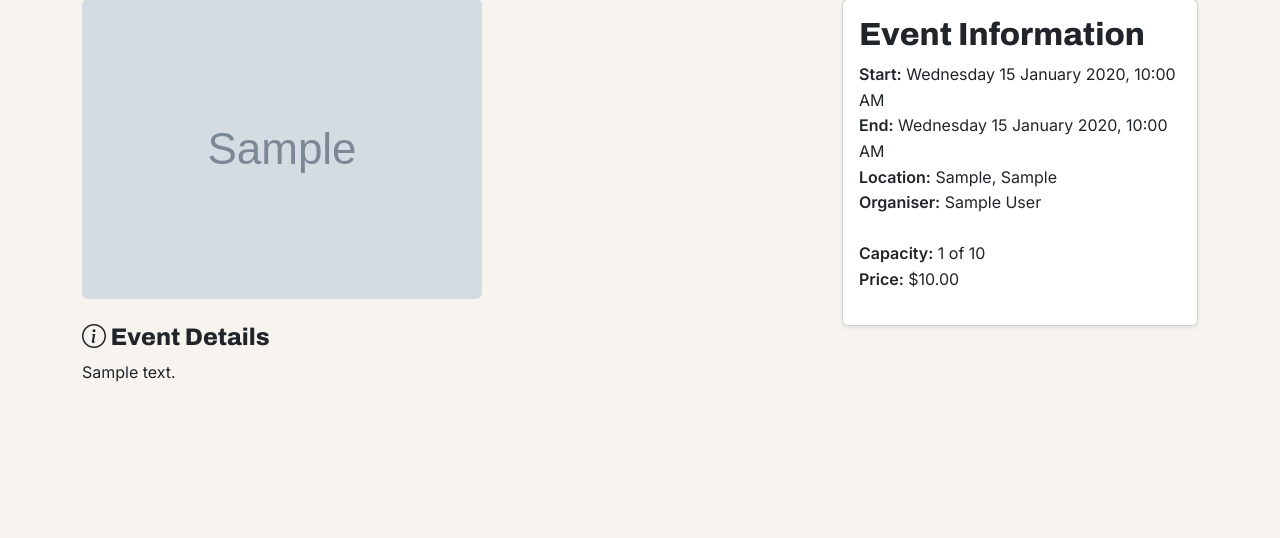
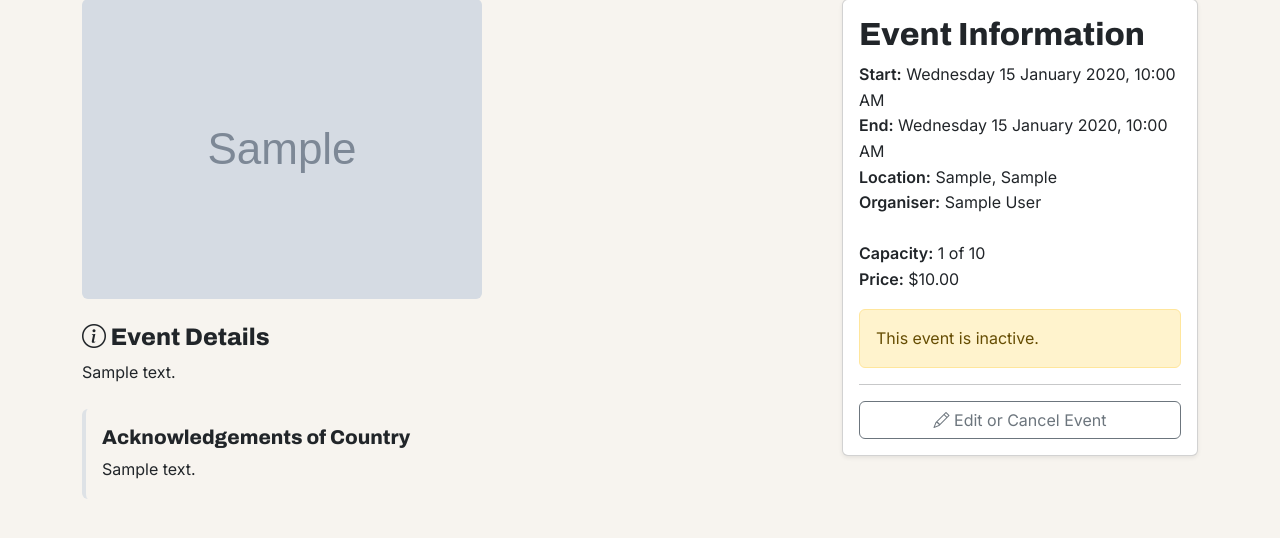
Before and after one commit to JoshK28/a2_group27, a Flask app: page /events/1 in a window 1280 px wide. Shown: the part 222-760 px from the top of the page. Run offline with Flask 3, Linux system fonts and the light colour scheme; a user stored in the database is signed in; tables that the repository leaves empty hold one stand-in row (values such as "Sample post"); grey boxes marked "Sample" are stand-in pictures; some libraries are stand-ins or nearby versions.

Commit message:
More HTML formatting: Booking status, AOC details and owner functionality

```diff
--- a/AUSSportsTix/templates/base.html
+++ b/AUSSportsTix/templates/base.html
@@ -56,6 +56,7 @@
     </header>
     <!-- Bootstrap color for each status -->
     {% set badge = {'Open': 'success', 'Inactive': 'secondary', 'Sold Out': 'warning', 'Cancelled': 'danger'} %}
+    {% set closed = {'Inactive': 'This event is inactive.', 'Sold Out': 'This event has sold out.', 'Cancelled': 'This event has been cancelled.'} %}
     {% block content %}
 
     {% endblock %}
--- a/AUSSportsTix/templates/events/show.html
+++ b/AUSSportsTix/templates/events/show.html
@@ -29,6 +29,18 @@
                         <li><strong>Capacity:</strong> {{event.tickets_remaining}} of {{event.ticket_capacity}}</li>
                         <li><strong>Price:</strong> ${{ "%.2f"|format(event.ticket_price) }}</li>
                     </ul>
+                    <!--Booking form -->
+                    {% if event.status == "Open" %}
+                    <p class="text-muted">Booking form</p>
+                    {% else %}
+                    <div class= "alert alert-warning" role="alert">   {{closed[event.status]}}  </div>
+                    {% endif %}
+
+                    <!--For authenticated event owner-->
+                    {% if current_user.is_authenticated and current_user.id == event.user_id %}
+                    <hr>
+                    <a class="btn btn-outline-secondary w-100" href="{{url_for('event.update', id=event.id)}}"><i class="bi bi-pencil"></i> Edit or Cancel Event</a>
+                    {% endif %}
                 </div>
             </div>
         </div>
@@ -39,6 +51,13 @@
                 <h2 class="h4"><i class="bi bi-info-circle"></i> Event Details</h2>
                 <p class="event-description">{{event.description}}</p>
             </section>
+
+            {% if event.aoc_mode != 'none' and event.aoc_text %}
+            <section class="mb-4 p-3 border-start border-4 rounded">
+                <h2 class="h5">Acknowledgements of Country</h2>
+                <p class="mb-0">{{event.aoc_text}}</p>
+            </section>
+            {% endif %}
         </div>
     </div>
 
```
